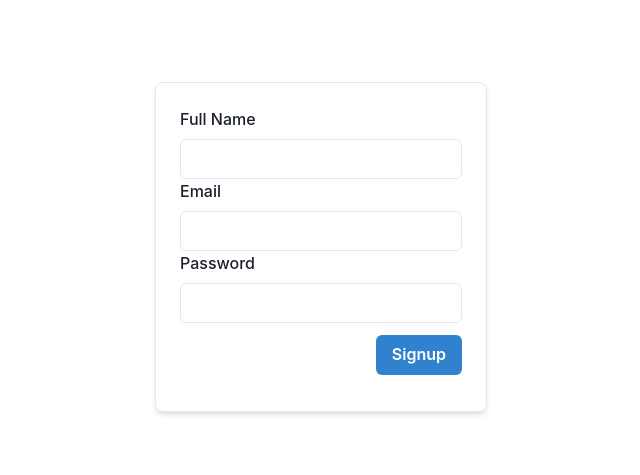
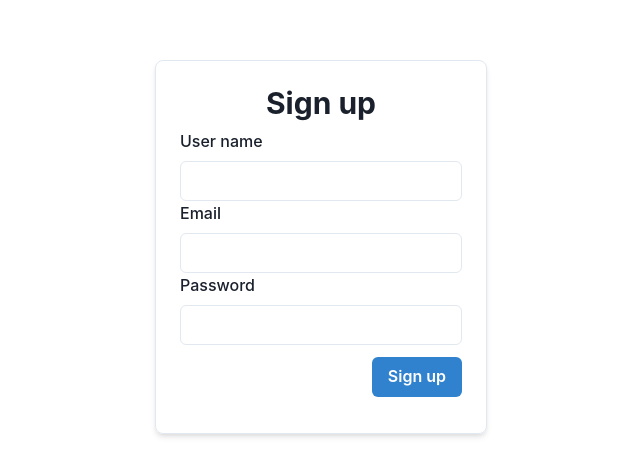
Before and after one commit to Maryam-bit/Tanzanite-Dashboard-Frontend, a React (Create React App) app: page / in a window 1280 px wide. Shown: the part 153-628 px from the top of the page, without its empty margins (319-959 px from the left). Built offline with nearby package versions, Linux system fonts and the light colour scheme.

Commit message:
feat: used form component in signup page

```diff
--- a/package.json
+++ b/package.json
@@ -9,6 +9,7 @@
     "@testing-library/jest-dom": "^5.16.5",
     "@testing-library/react": "^13.4.0",
     "@testing-library/user-event": "^13.5.0",
+    "axios": "^0.27.2",
     "framer-motion": "^7.3.6",
     "react": "^18.2.0",
     "react-dom": "^18.2.0",
--- a/src/pages/Signup.jsx
+++ b/src/pages/Signup.jsx
@@ -1,32 +1,29 @@
-import React from "react";
-import { Center, Box, Button, FormControl, FormLabel, Input, Flex } from "@chakra-ui/react";
+import React, { useState } from "react";
+import axios from 'axios';
+import  { Form } from "../stories/forms/Form.jsx"
+import { useNavigate } from "react-router-dom";
 
 export const Signup = () => {
+    const [username, setUserName] = useState("");
+    const [email, setEmail] = useState("");
+    const [password, setPassword] = useState("");
+    let navigate = useNavigate();
+
+    async function fetchData(e) {
+        e.preventDefault()
+        console.log("fetchData called")
+        const response = await axios.post('http://localhost:5000/api/v1/users/signup', {
+            username: username,
+            email: email,
+            password: password,
+        })
+        console.log(response)
+        localStorage.setItem('token', response.data.token)
+        navigate("/signin");
+      }
     return (
         <>
-        <Flex display='flex' alignItems='center' justifyContent='center' h='100%'>
-            <Center>
-                <Box p='6' borderWidth='1px' borderRadius='lg' boxShadow='md'>
-                    <Center>
-                        <form>
-                            <FormControl>
-                                <FormLabel>Full Name</FormLabel>
-                                <Input type='text' />
-                            </FormControl>
-                            <FormControl>
-                                <FormLabel>Email</FormLabel>
-                                <Input type='email' />
-                            </FormControl>
-                            <FormControl>
-                                <FormLabel>Password</FormLabel>
-                                <Input type='password' />
-                            </FormControl>
-                        </form>
-                    </Center>
-                    <Button colorScheme='blue' float='right' type="submit" my='3'>Signup</Button>
-                </Box>
-            </Center>
-        </Flex>
+            <Form onSubmit={fetchData} setPassword={setPassword} setEmail={setEmail} setUserName={setUserName} type="signup" label="Sign up" />
         </>
     )
 }
```
